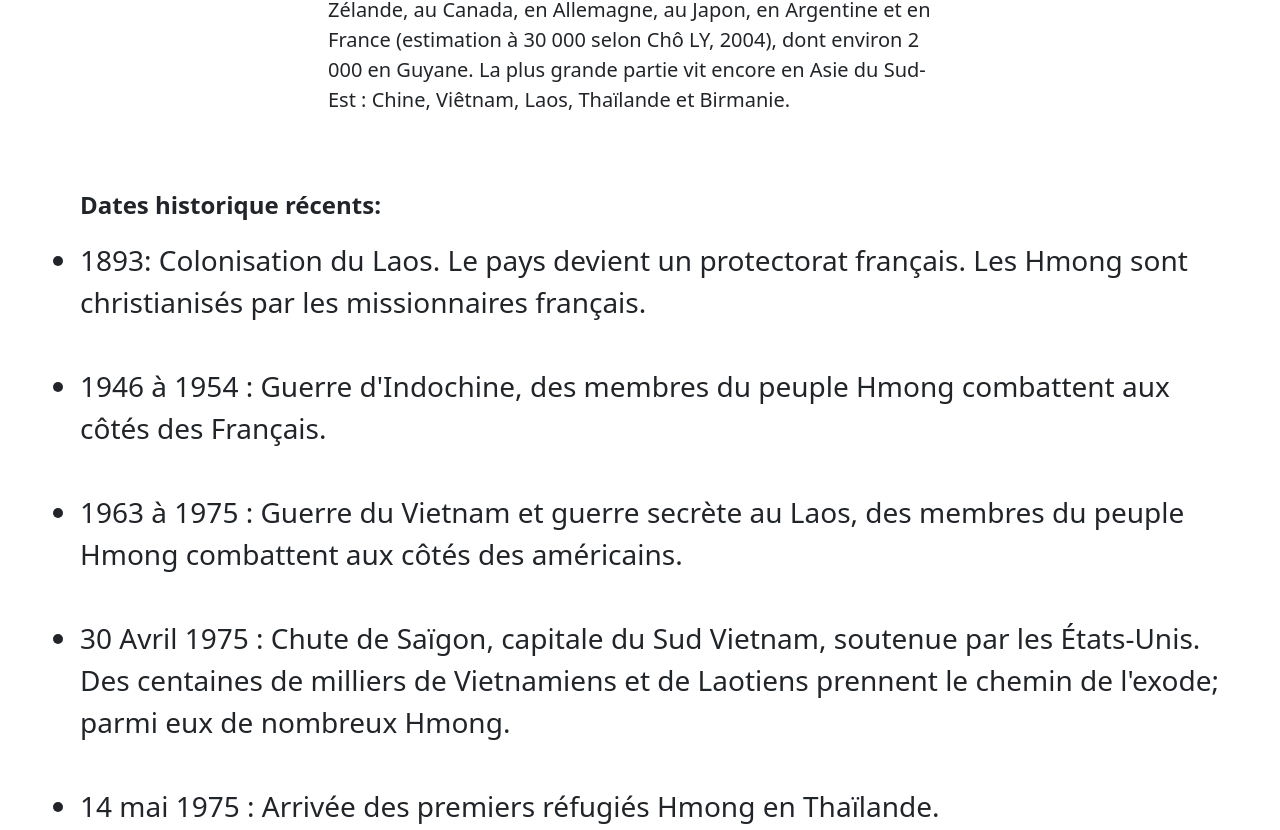
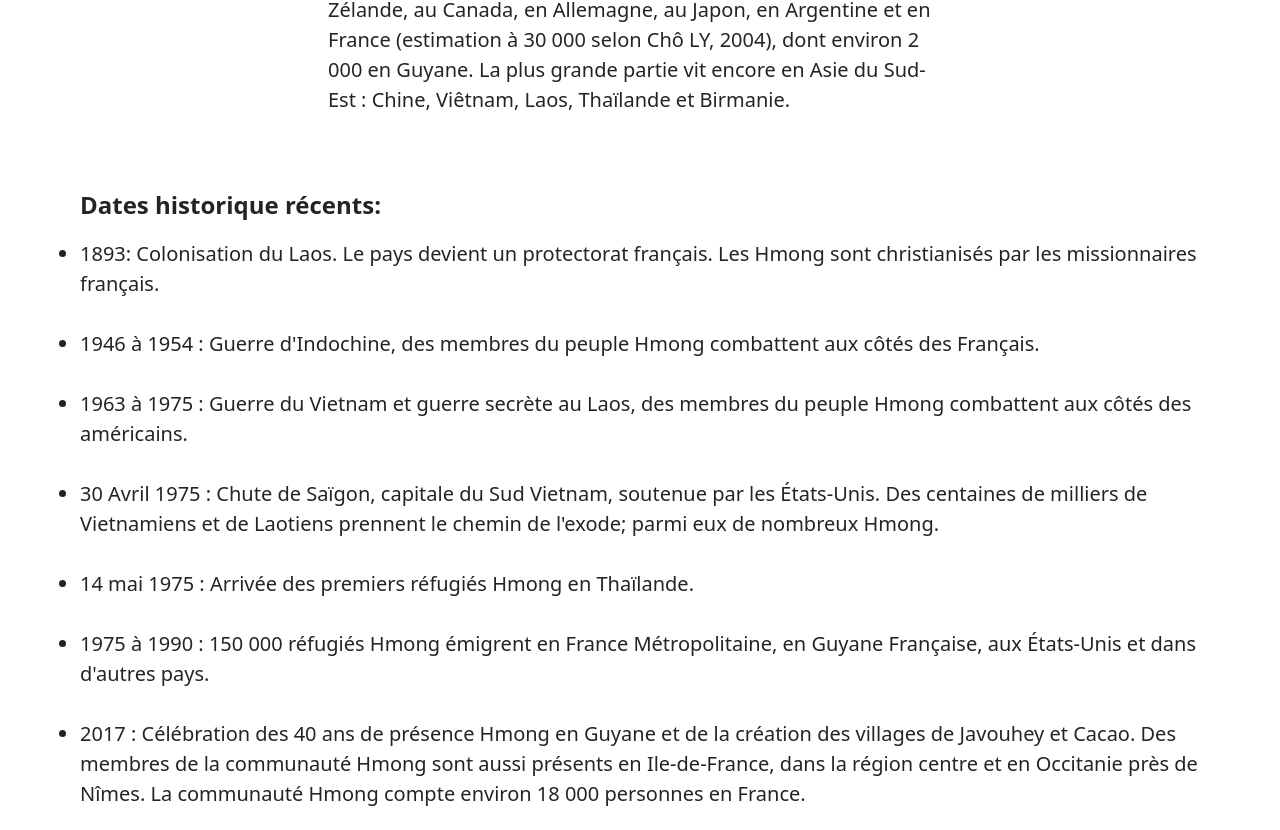
Before and after one commit to junta9/depotgit, a plain HTML site: page hmong.html in a window 1280 px wide. Shown: the part 2630-3460 px from the top of the page. Drawn offline with nearby package versions, Linux system fonts and the light colour scheme; a script that the page names is missing.

Commit message:
Update hmong.html

```diff
--- a/hmong.html
+++ b/hmong.html
@@ -93,7 +93,7 @@
   </main>
   <div>
     <article>
-      <div class="fs-3 p-5">
+      <div class="fs-5 p-5">
         <ul>
           <p class="fw-bolder fs-4">Dates historique récents:</p>
           <li>
```
